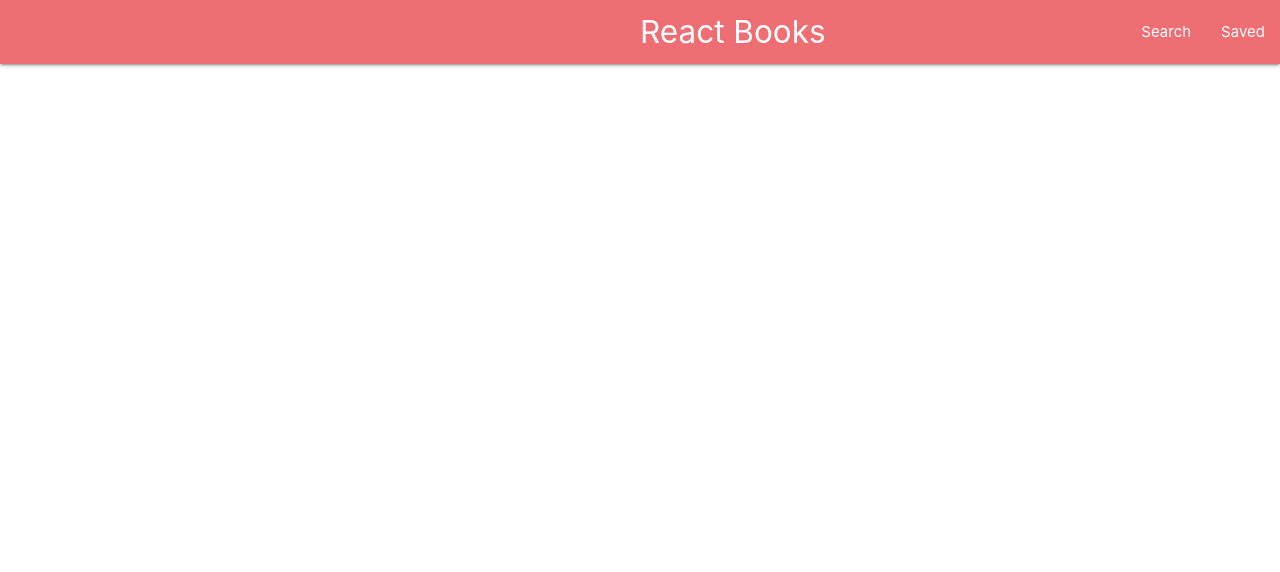
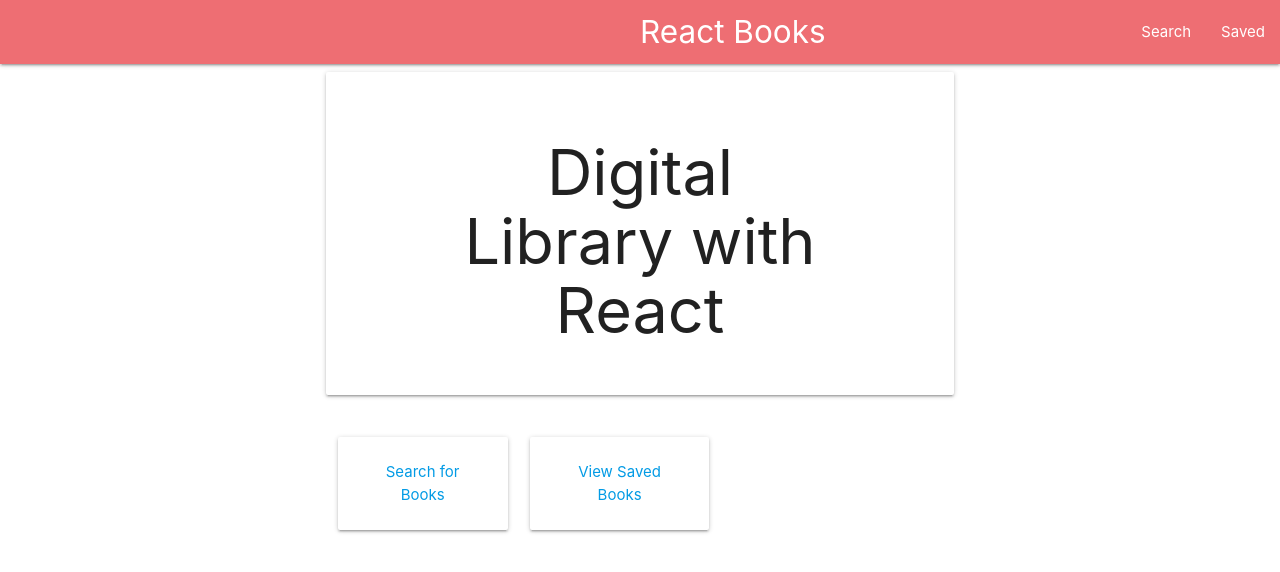
Before and after one commit to enigmatic-agent-scully/bookApp, a React (Create React App) app in the folder client/: page / in a window 1280 px wide. Shown: the top 572 px of the page. Built offline with nearby package versions, Linux system fonts and the light colour scheme.

Commit message:
EVERYTHING IS WORKING

```diff
--- a/client/src/App.js
+++ b/client/src/App.js
@@ -5,6 +5,7 @@ import Nav from './components/Nav/Nav.js';
 import Container from './components/Grid/Container.js';
 import Search from './pages/Search/Search';
 import Saved from './pages/Saved/Saved';
+import Home from './pages/Home/Home';
 
 class App extends Component {
   render() {
@@ -13,7 +14,7 @@ class App extends Component {
         <div className='App'>
           <Nav />
           <Container>
-            {/* <Route exact path='/' component={Home}/> */}
+            <Route exact path='/' component={Home} />
             <Route exact path='/search' component={Search} />
             <Route exact path='/saved' component={Saved} />
           </Container>
--- a/client/src/components/Grid/Col.js
+++ b/client/src/components/Grid/Col.js
@@ -1,6 +1,6 @@
 import React from 'react';
 
-export const Col = ({ size, children }) => (
+const Col = ({ size, children }) => (
   <div
     className={size
       .split(' ')
@@ -10,3 +10,4 @@ export const Col = ({ size, children }) => (
     {children}
   </div>
 );
+export default Col;
--- a/client/src/components/Grid/Row.js
+++ b/client/src/components/Grid/Row.js
@@ -1,5 +1,5 @@
 import React from 'react';
 
-export const Row = ({ fluid, children }) => (
-  <div className='row'>{children}</div>
-);
+const Row = ({ fluid, children }) => <div className='row'>{children}</div>;
+
+export default Row;
--- a/client/src/components/Header/Header.js
+++ b/client/src/components/Header/Header.js
@@ -1,10 +1,10 @@
 import React from 'react';
 
-const Header = () => {
+const Header = props => {
   return (
     <div className='card-panel'>
       <div className='container'>
-        <h1>Your Saved Books</h1>
+        <h1>{props.header}</h1>
       </div>
     </div>
   );
--- /dev/null
+++ b/client/src/pages/Home/Home.js
@@ -0,0 +1,33 @@
+import React from 'react';
+import Container from './../../components/Grid/Container';
+import Header from './../../components/Header/Header';
+import Row from './../../components/Grid/Row';
+import Col from './../../components/Grid/Col';
+
+const Home = () => {
+  return (
+    <Container>
+      <Row>
+        <Header header='Digital Library with React' />
+      </Row>
+      <Row>
+        <Col size='6'>
+          <div className='card-panel'>
+            <div className='container'>
+              <a href='/search'>Search for Books</a>
+            </div>
+          </div>
+        </Col>
+        <Col size='6'>
+          <div className='card-panel'>
+            <div className='container'>
+              <a href='/saved'>View Saved Books</a>
+            </div>
+          </div>
+        </Col>
+      </Row>
+    </Container>
+  );
+};
+
+export default Home;
--- a/client/src/pages/Saved/Saved.js
+++ b/client/src/pages/Saved/Saved.js
@@ -30,13 +30,14 @@ export default class Saved extends Component {
     e.preventDefault();
     console.log(e.target.getAttribute('value'));
     API.deleteBook(e.target.getAttribute('value'));
+    this.loadBooks();
   };
 
   render() {
     return (
       <div id='savedPage'>
         <Container>
-          <Header />
+          <Header header='Your Saved Books' />
           {this.state.books.map(bookObj => (
             <CardWrapper key={bookObj.googleId}>
               <CardImg
--- a/client/src/pages/Search/Search.js
+++ b/client/src/pages/Search/Search.js
@@ -1,6 +1,7 @@
 import React, { Component } from 'react';
 import axios from 'axios';
 import SearchForm from '../../components/SearchForm/SearchForm';
+import Header from './../../components/Header/Header';
 import Container from './../../components/Grid/Container';
 import CardWrapper from './../../components/BookCard/CardWrapper';
 import CardStackedWrapper from './../../components/BookCard/CardStackedWrapper';
@@ -110,6 +111,7 @@ export default class Search extends Component {
     return (
       <div id='searchPage'>
         <Container>
+          <Header header='Search the GoogleBooks API' />
           <SearchForm
             search={this.state.search}
             handleInputChange={this.handleInputChange}
```
Also changed, not shown: 1 other file (tests, documents, lock files or other folders).
